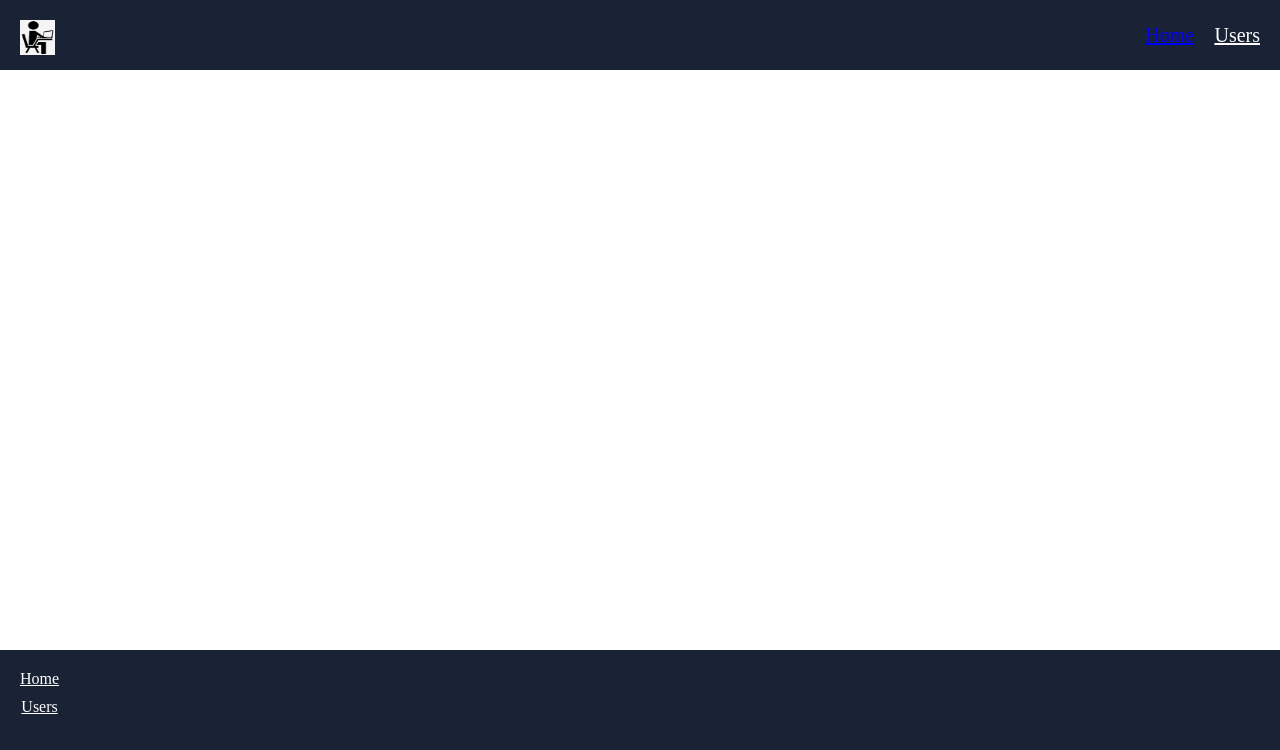
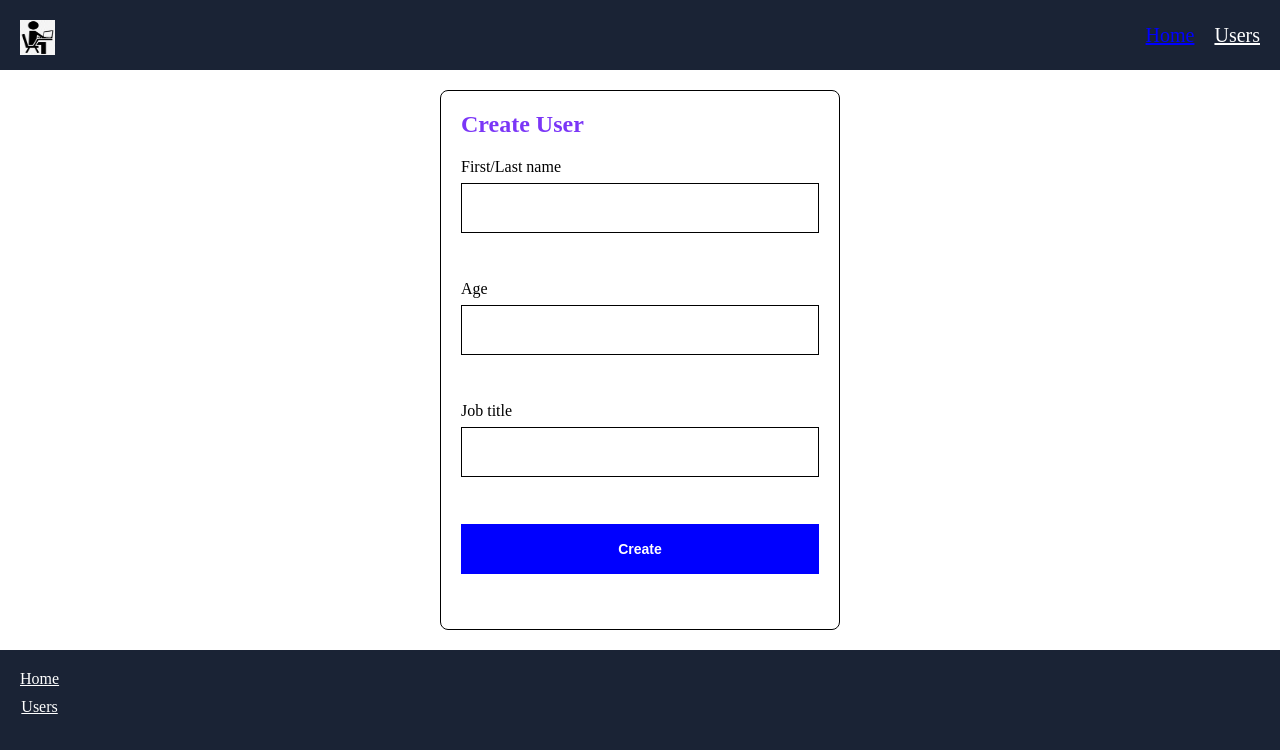
Before and after one commit to derkach2288/vite-redux-learning, a React (Vite) app: page / in a window 1280 px wide. Shown: the top 750 px of the page. Built offline with nearby package versions, Linux system fonts and the light colour scheme.

Commit message:
add lesson32

```diff
--- a/package.json
+++ b/package.json
@@ -15,11 +15,13 @@
   },
   "dependencies": {
     "@reduxjs/toolkit": "^1.8.1",
+    "formik": "^2.4.5",
     "react": "^18.2.0",
     "react-dom": "^18.2.0",
     "react-redux": "^8.0.1",
     "react-router-dom": "^6.21.0",
-    "styled-components": "^6.1.1"
+    "styled-components": "^6.1.1",
+    "yup": "^1.3.3"
   },
   "devDependencies": {
     "@testing-library/dom": "^9.2.0",
--- a/src/pages/Home/Home.tsx
+++ b/src/pages/Home/Home.tsx
@@ -1,7 +1,55 @@
-import {} from "./styles"
+import { useFormik } from "formik"
+import {useDispatch} from "react-redux"
 
-function Home () {
-  return <></>
+
+import Input from "components/Input"
+import Button from "components/Button"
+
+import { HomePageWrapper, UserForm, UserFormName } from "./styles"
+
+import {usersActions} from "store/redux/users/usersSlice"
+
+function Home() {
+  const dispach = useDispatch();
+
+  const formik = useFormik({
+    initialValues: {
+      firstLastName: "",
+      age: "",
+      jobTitle: "",
+    },
+    onSubmit: (values) => {
+      dispach(usersActions.addUser(values))
+      console.log(values);
+    },
+  })
+  console.log(formik);
+  return (
+    <HomePageWrapper>
+      <UserForm onSubmit={formik.handleSubmit}>
+        <UserFormName>Create User</UserFormName>
+        <Input
+          name="firstLastName"
+          value={formik.values.firstLastName}
+          labelName="First/Last name"
+          onChange={formik.handleChange}
+        />
+        <Input
+          name="age"
+          value={formik.values.age}
+          onChange={formik.handleChange}
+          labelName="Age"
+        />
+        <Input
+          name="jobTitle"
+          value={formik.values.jobTitle}
+          labelName="Job title"
+          onChange={formik.handleChange}
+        />
+        <Button name="Create" type="submit" />
+      </UserForm>
+    </HomePageWrapper>
+  )
 }
 
-export default Home;
+export default Home
--- a/src/pages/Home/styles.ts
+++ b/src/pages/Home/styles.ts
@@ -1 +1,25 @@
 import {styled} from "styled-components"
+import {colors} from "styles/colors"
+
+export const HomePageWrapper = styled.div`
+  display: flex;
+  flex: 1;
+  justify-content: center;
+`
+
+export const UserForm = styled.form`
+  display: flex;
+  flex-direction: column;
+  gap: 20px;
+  min-width: 400px;
+  min-height: 300px;
+  padding: 20px;
+  border-radius: 8px;
+  border: 1px solid black;
+`
+
+export const UserFormName = styled.p`
+  font-size: 24px;
+  font-weight: bold;
+  color: ${colors.formTitle};
+`
--- a/src/pages/Users/Users.tsx
+++ b/src/pages/Users/Users.tsx
@@ -1,7 +1,7 @@
 import {} from "./styles"
 
 function Users () {
-  return <></>
+  return <>Users</>
 }
 
 export default Users;
--- /dev/null
+++ b/src/store/redux/users/type.ts
@@ -0,0 +1,9 @@
+export interface User {
+  firstLastName: string,
+  age: string,
+  jobTitle: string,
+}
+
+export interface UsersState {
+  users: User[]
+}
--- /dev/null
+++ b/src/store/redux/users/usersSlice.ts
@@ -0,0 +1,21 @@
+import { createSlice, PayloadAction } from "@reduxjs/toolkit"
+
+import { UsersState, User } from "./type"
+
+const usersInitialState: UsersState = {
+  users: [],
+}
+
+const usersSlice = createSlice({
+  name: "USERS",
+  initialState: usersInitialState,
+  reducers: {
+    addUser: (state: UsersState, { payload }: PayloadAction<User>) => {
+      state.users = [ ...state.users, payload ]
+    },
+  },
+})
+
+export const usersActions = usersSlice.actions
+
+export const usersReducers = usersSlice.reducer
--- a/src/store/store.ts
+++ b/src/store/store.ts
@@ -2,11 +2,13 @@ import { configureStore, ThunkAction, Action } from "@reduxjs/toolkit"
 
 import { counterReducer } from "./redux/counter/counterSlice"
 import feedbackReducer from "./redux/feedback/feedbackSlice"
+import { usersReducers } from "./redux/users/usersSlice"
 
 export const store = configureStore({
   reducer: {
     counter: counterReducer,
     feedback: feedbackReducer,
+    users: usersReducers,
   },
 })
 
--- a/src/styles/colors.ts
+++ b/src/styles/colors.ts
@@ -3,6 +3,7 @@ interface Colors {
   button: string;
   white: string;
   black: string;
+  formTitle: string,
 }
 
 export const colors: Colors = {
@@ -10,4 +11,5 @@ export const colors: Colors = {
   button: "#050599",
   white: "#ffffff",
   black: "#000000",
+  formTitle: "rgb(123, 54, 247)",
 };
```
Also changed, not shown: src/store/redux/users/selectors.ts (added), 1 other file (tests, documents, lock files or other folders).
